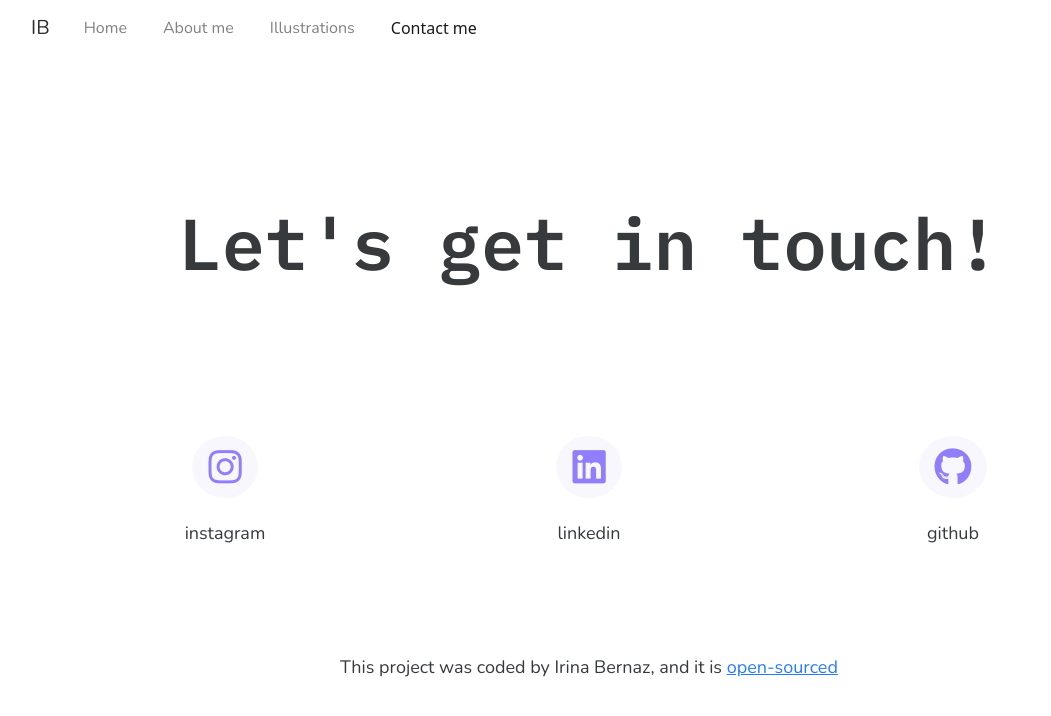
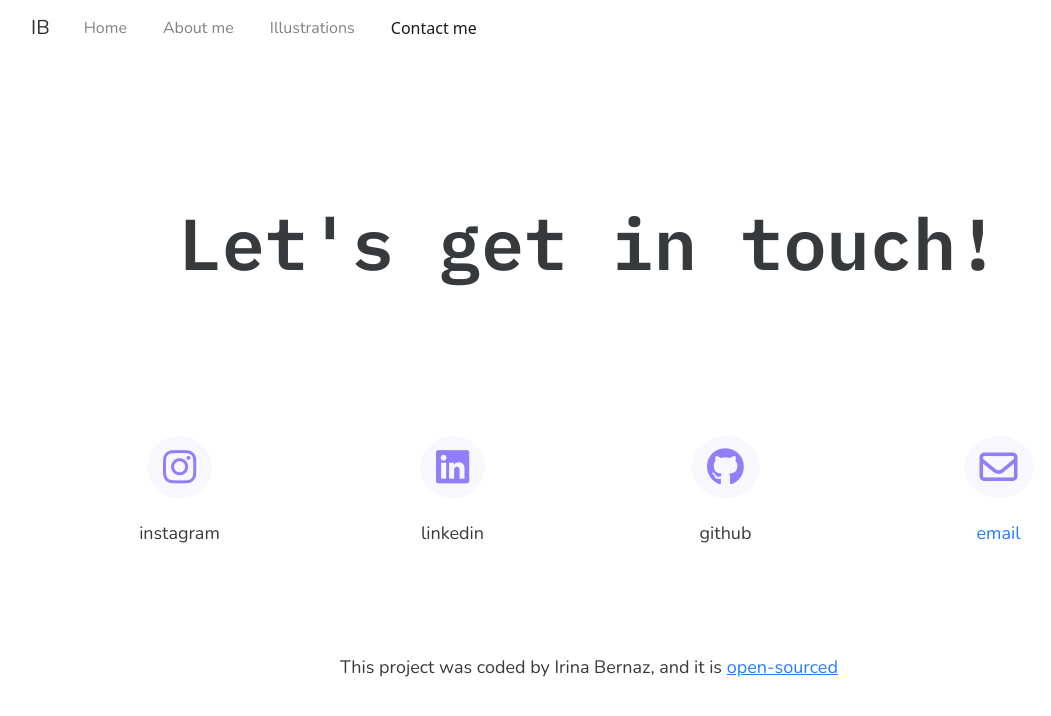
Before and after one commit to irinooky/my-website, a plain HTML site: page contact.html in a window 1280 px wide. Shown: the whole page, without its empty margins (51-1102 px from the left). Drawn offline with nearby package versions, Linux system fonts and the light colour scheme; a web font is replaced by a local one.

Commit message:
added email icon

```diff
--- a/contact.html
+++ b/contact.html
@@ -110,7 +110,7 @@
       <div class="container icon-container">
         <div class="container">
           <div class="row">
-            <div class="col-4">
+            <div class="col-sm-3">
               <a
                 href="https://www.instagram.com/irinooky/"
                 title="insta profile"
@@ -122,7 +122,7 @@
               ></a>
               <p class="text-center">instagram</p>
             </div>
-            <div class="col-4">
+            <div class="col-sm-3">
               <a
                 href="https://www.linkedin.com/in/irinabernaz/"
                 title="linkedin profile"
@@ -131,11 +131,19 @@
               <p class="text-center">linkedin</p>
             </div>
 
-            <div class="col-4">
+            <div class="col-sm-3">
               <a href="https://github.com/irinooky" title="github profile"
                 ><i class="fa-brands fa-github fa-2x" id="github-icon"></i
               ></a>
               <p class="text-center">github</p>
+            </div>
+            <div class="col-sm-3">
+              <i class="fa-regular fa-envelope" id="email-icon"></i>
+              <p class="text-center">
+                <a href="mailto:bernaz.irina@gmail.com" id="email-contact"
+                  >email</a
+                >
+              </p>
             </div>
           </div>
         </div>
--- a/style.css
+++ b/style.css
@@ -146,6 +146,9 @@ p {
   font-size: 28px;
   text-decoration: none;
 }
+#email-contact {
+  text-decoration: none;
+}
 
 .email-link:hover {
   color: #907efa;
@@ -209,7 +212,8 @@ footer .icon-container a {
 }
 #insta-icon,
 #linkedin-icon,
-#github-icon {
+#github-icon,
+#email-icon {
   background-color: #f9f7fe;
   padding: 12px 16px;
   color: #907efa;
```
Also changed, not shown: about.html (+1 -1 lines), illustrations.html (+1 -1 lines), index.html (+1 -1 lines).
